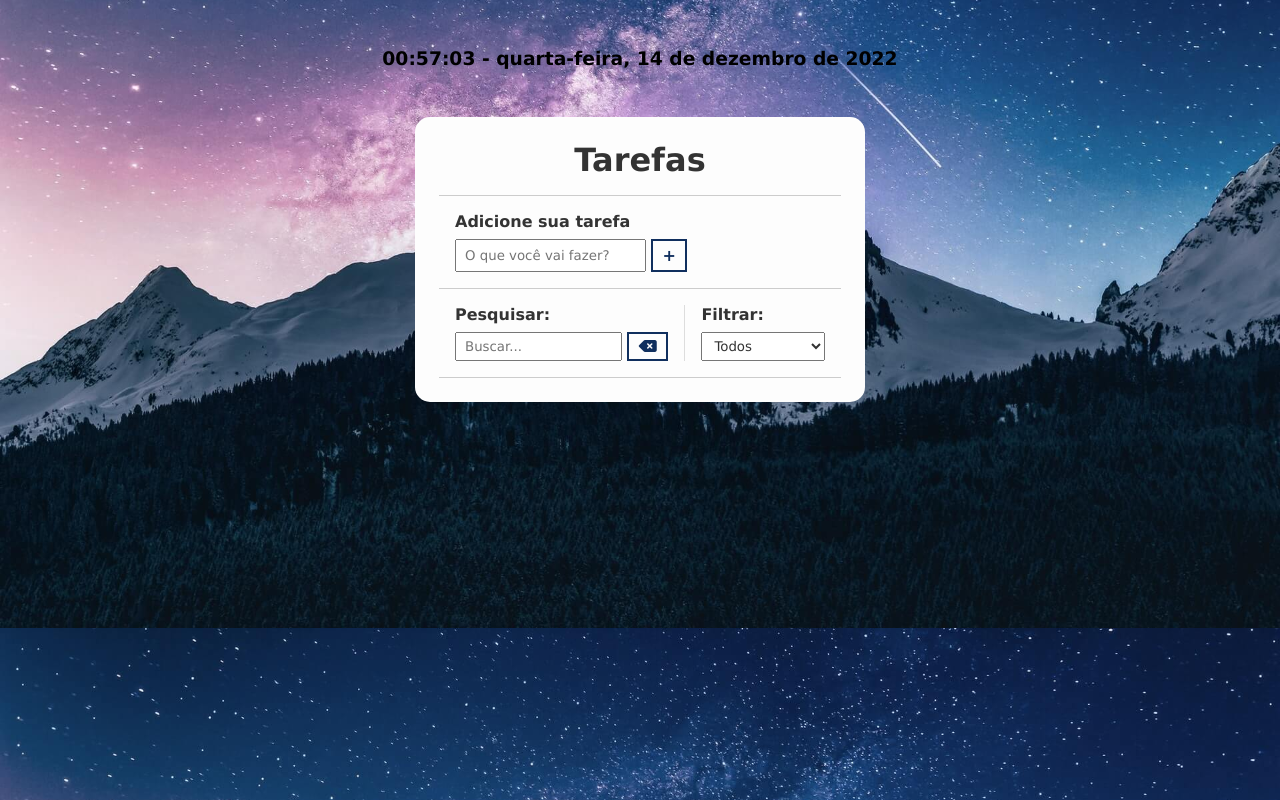
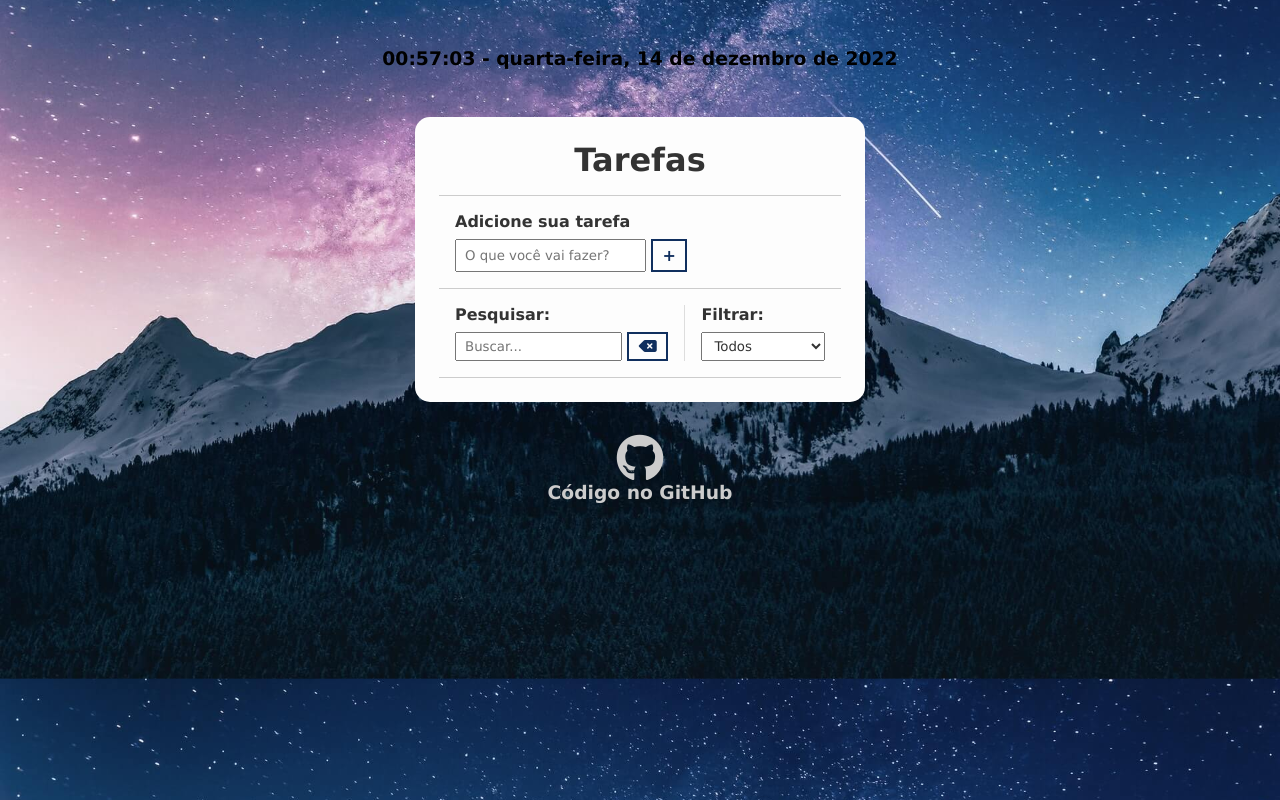
Before and after one commit to DavidBarbosa425/PortfolioOficial, a plain HTML site: page tarefas/index.html in a window 1280 px wide. Drawn offline with Linux system fonts and the light colour scheme.

Commit message:
link gitHub

```diff
--- a/tarefas/css/styles.css
+++ b/tarefas/css/styles.css
@@ -163,3 +163,12 @@ select {
   text-decoration: line-through;
   font-style: italic;
 }
+
+footer {
+  text-align: center;
+  margin-top: 2rem;
+}
+
+footer h3, i {
+  color: #ccc;
+}
--- a/tarefas/index.html
+++ b/tarefas/index.html
@@ -85,4 +85,8 @@
       </div>
     </div>
   </body>
+  <footer>
+    <a href="https://github.com/DavidBarbosa425/PortfolioOficial/tree/main/tarefas" target="_blank"><i class="fab fa-github fa-3x"></i></a>
+    <h3 class="text-primary">Código no GitHub</h3>
+  </footer>
 </html>
```
